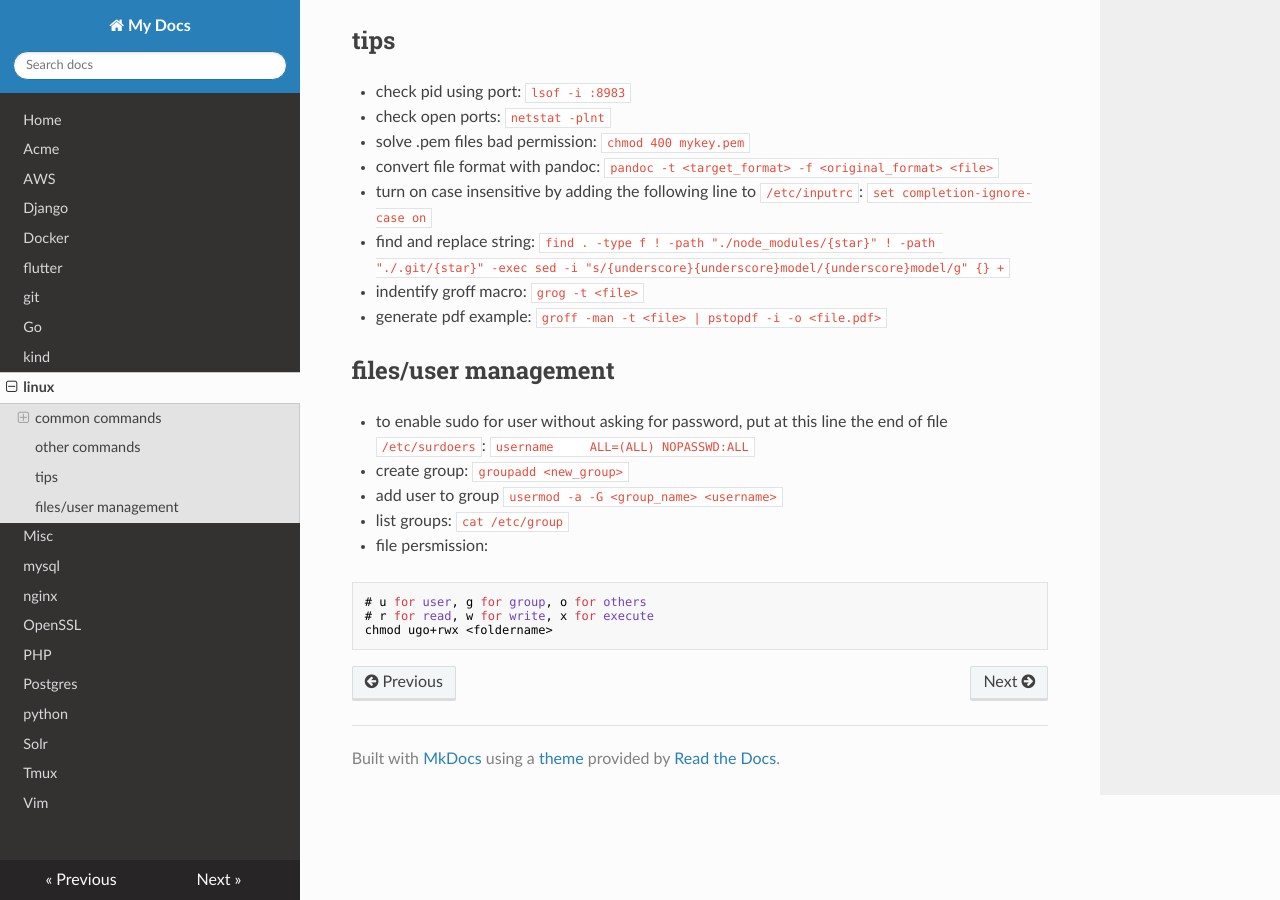
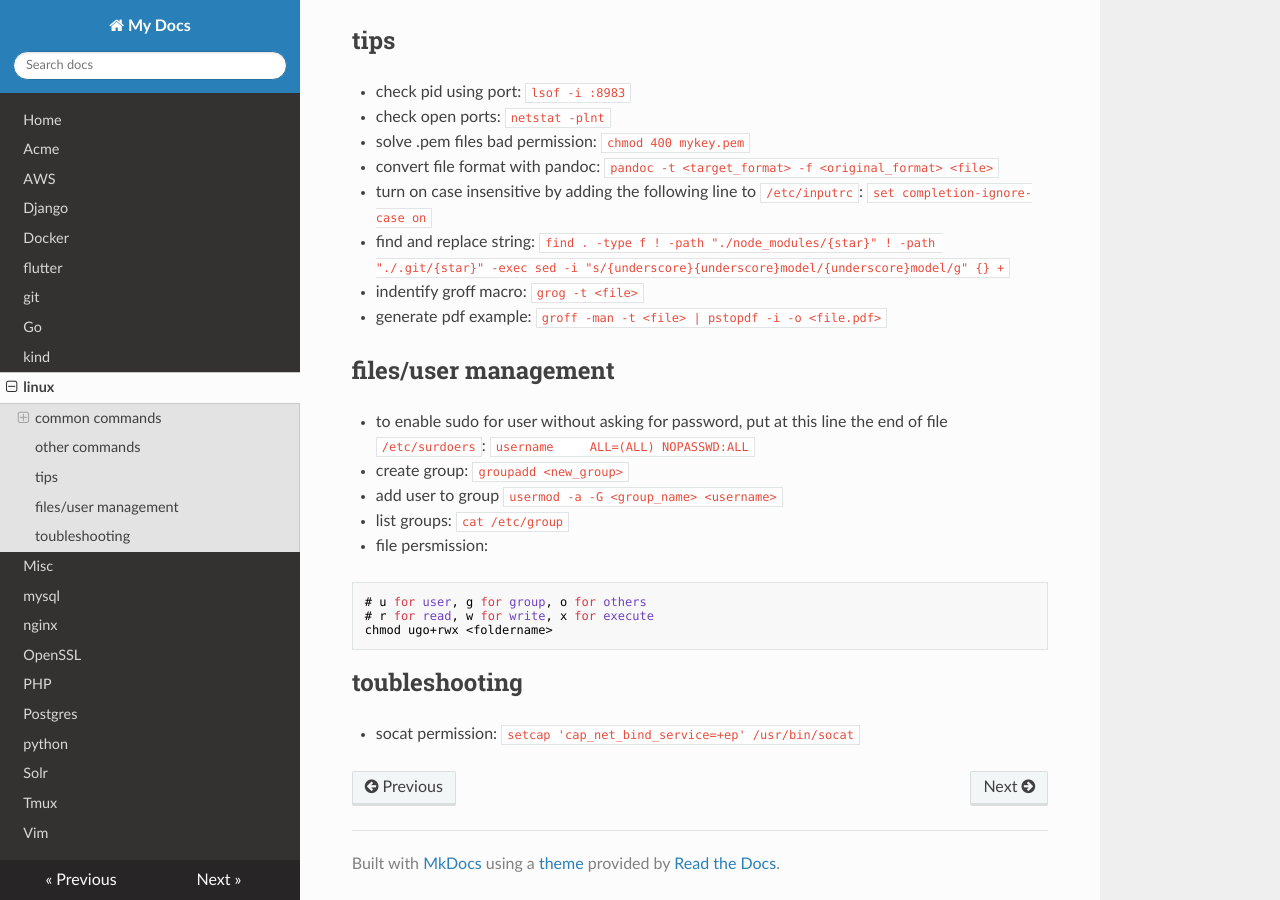
Before and after one commit to filipelucas42/notes, an MkDocs documentation site: the page built from docs/linux.md, in a window 1280 px wide and 900 px high, scrolled down 966 px. Built offline with MkDocs 1.6.1, drawn with Linux system fonts in a browser that asks for light colours; nearby versions of some CDN libraries.

Commit message:
Update linux.md

````diff
--- a/docs/linux.md
+++ b/docs/linux.md
@@ -66,3 +66,7 @@ the end of file `/etc/surdoers`: `username     ALL=(ALL) NOPASSWD:ALL`
 # r for read, w for write, x for execute
 chmod ugo+rwx <foldername>
 ```
+
+## toubleshooting
+
+* socat permission: `setcap 'cap_net_bind_service=+ep' /usr/bin/socat`
````
